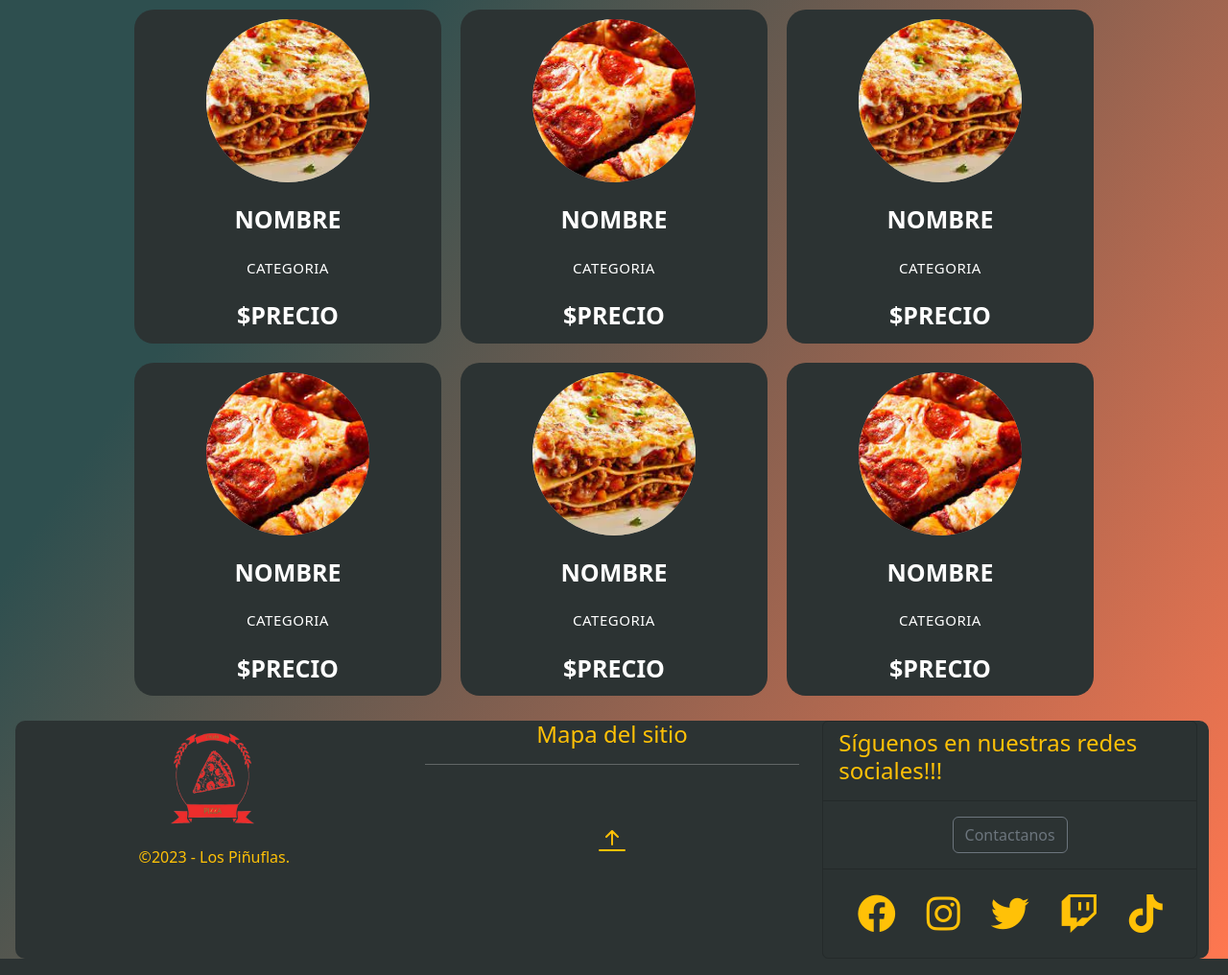
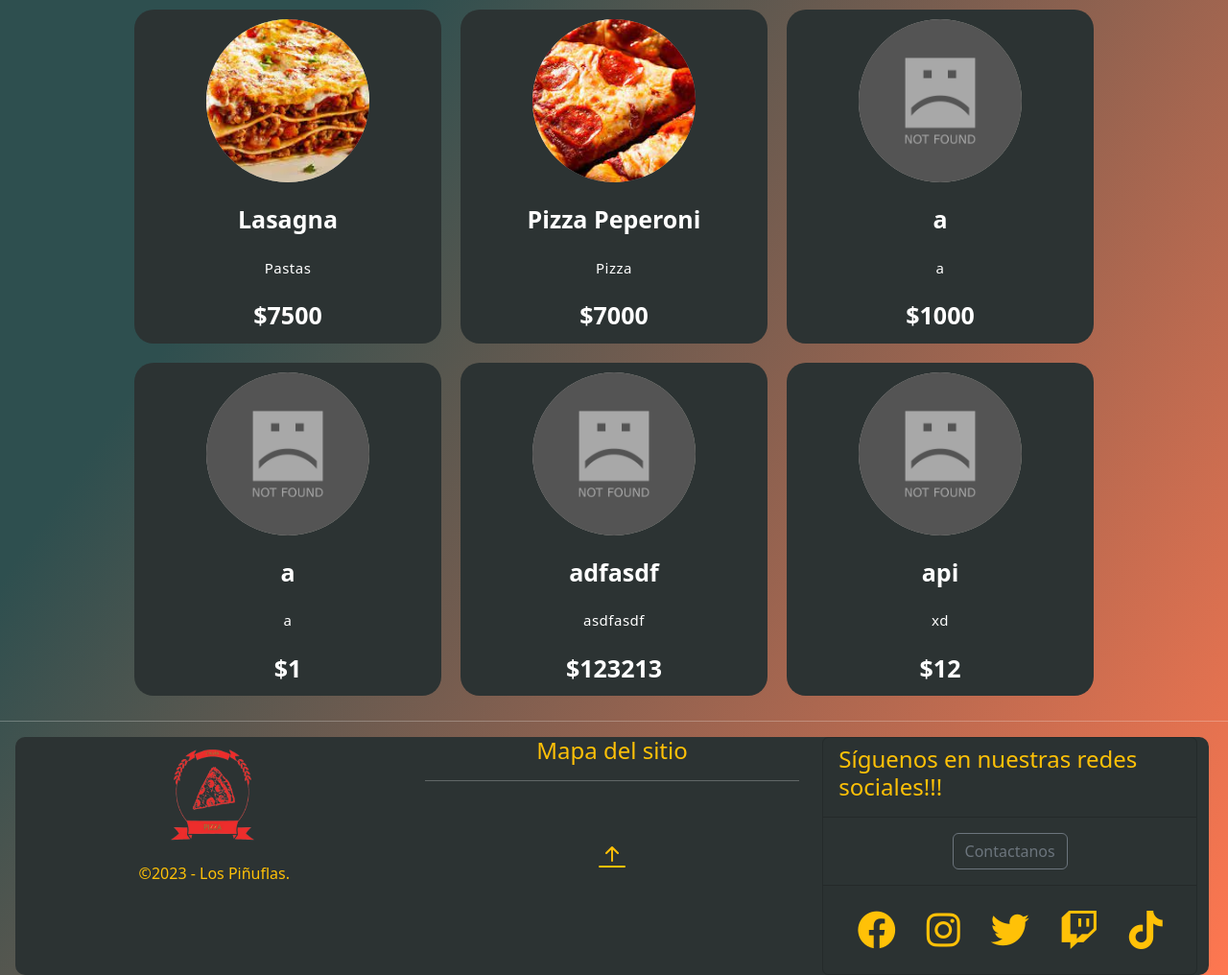
Before and after one commit to Creathor-14/programacion_web, a Django app: page /productos/ in a window 1280 px wide. Shown: the part 140-1156 px from the top of the page at 96% size. Run offline with Django 4.2, Linux system fonts and the light colour scheme; data comes from the database, SQL or seed files in the repository; both versions use the stored data as it was after the commit; some libraries are stand-ins or nearby versions; some web fonts are replaced.

Commit message:
productos conectada a principal

```diff
--- a/restautant/core/templates/core/productos.html
+++ b/restautant/core/templates/core/productos.html
@@ -5,57 +5,21 @@
 {% block extracss %}<link rel="stylesheet" href="{% static 'core/css/productos.css' %}">{%endblock %}
 {% block content %}
 <section class="contenido">
-    <div class="product_card">
-        <div class="product_card__img">
-            <img src="{% static 'core/img/lasagna.jpeg' %}" alt="" srcset="">
+    {% for principal in principales %}
+        <div class="product_card">
+            <div class="product_card__img">
+                {% if principal.image %}
+                    <img src="{{principal.image.url}}">
+                {% else%}
+                    <img src="{% static 'crud/img/image_not_found.jpg' %}">
+                {% endif %}
             </div>
-        <div class="product_card__title">NOMBRE </div>
-        <div class="product_card__subtitle">CATEGORIA</div>
-        <div class="product_card__price">$PRECIO</div>
-    </div>
+            <div class="product_card__title">{{principal.nombre}} </div>
+            <div class="product_card__subtitle">{{principal.categoria}}</div>
+            <div class="product_card__price">${{principal.precio}}</div>
+        </div>
+    {% endfor %}
+</section>
+<hr>
 
-    <div class="product_card">
-        <div class="product_card__img">
-            <img src="{% static 'core/img/pizza.jpeg' %}" alt="" srcset="">
-            </div>
-        <div class="product_card__title">NOMBRE </div>
-        <div class="product_card__subtitle">CATEGORIA</div>
-        <div class="product_card__price">$PRECIO</div>
-    </div>
-
-    <div class="product_card">
-        <div class="product_card__img">
-            <img src="{% static 'core/img/lasagna.jpeg' %}" alt="" srcset="">
-            </div>
-        <div class="product_card__title">NOMBRE </div>
-        <div class="product_card__subtitle">CATEGORIA</div>
-        <div class="product_card__price">$PRECIO</div>
-    </div>
-
-    <div class="product_card">
-        <div class="product_card__img">
-            <img src="{% static 'core/img/pizza.jpeg' %}" alt="" srcset="">
-            </div>
-        <div class="product_card__title">NOMBRE </div>
-        <div class="product_card__subtitle">CATEGORIA</div>
-        <div class="product_card__price">$PRECIO</div>
-    </div>
-    <div class="product_card">
-        <div class="product_card__img">
-            <img src="{% static 'core/img/lasagna.jpeg' %}" alt="" srcset="">
-            </div>
-        <div class="product_card__title">NOMBRE </div>
-        <div class="product_card__subtitle">CATEGORIA</div>
-        <div class="product_card__price">$PRECIO</div>
-    </div>
-
-    <div class="product_card">
-        <div class="product_card__img">
-            <img src="{% static 'core/img/pizza.jpeg' %}" alt="" srcset="">
-            </div>
-        <div class="product_card__title">NOMBRE </div>
-        <div class="product_card__subtitle">CATEGORIA</div>
-        <div class="product_card__price">$PRECIO</div>
-    </div>
-</section>
 {% endblock %}
--- a/restautant/core/views.py
+++ b/restautant/core/views.py
@@ -23,7 +23,8 @@ def chistes(request):
     return render(request,'core/chistes.html')
 
 def productos(request):
-    return render(request,'core/productos.html')
+    context = {'principales': Principal.objects.all()}
+    return render(request,'core/productos.html',context)
 
 def contact_view(request):
     if request.method == 'POST':
```
Also changed, not shown: restautant/db.sqlite3, restautant/media/principal/pizza.jpeg (added).
